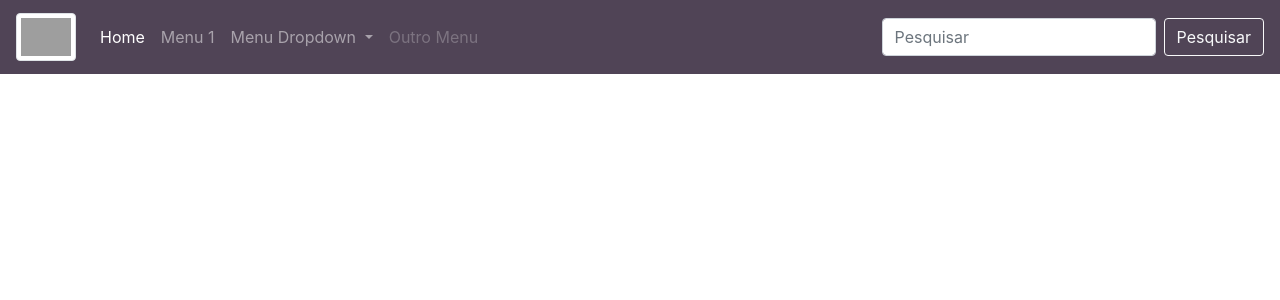
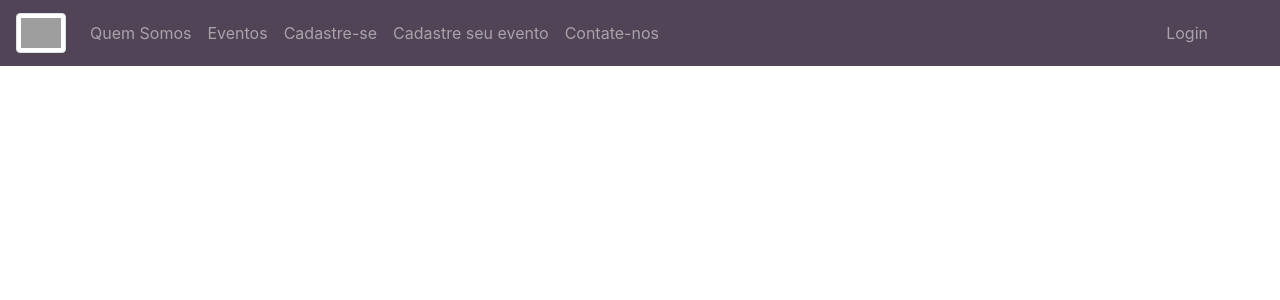
Before and after one commit to tchelauskas/mural, a PHP site: page /head.php in a window 1280 px wide. Shown: the top 300 px of the page. Run offline with PHP 8.4, Linux system fonts and the light colour scheme; grey boxes are pictures that could not be loaded.

Commit message:
Criacao da Home, integracao com login e cadastros

```diff
--- a/inserts/footer.php
+++ b/inserts/footer.php
@@ -1,7 +1,7 @@
    <!-- Inicio do Footer -->
-    <footer class="page-footer font-small text-white-50 bg-dark" >
+    <footer class="page-footer font-small text-white-50 bg-dark">
         <!-- Copyright -->
-        <div class="footer-copyright text-center py-3" style="background-color: #2b2230">PostEduc © 2020 - Todos os direitos reservados</div>
+        <div class="footer-copyright text-center py-3" style="background-color: #504456">PostEduc © 2020 - Todos os direitos reservados</div>
         <!-- Copyright -->
     </footer>
     <!-- Fim do Footer -->
--- a/inserts/head.php
+++ b/inserts/head.php
@@ -13,8 +13,8 @@
 <body>
     <!--Menu principal-->
     <nav class="navbar navbar-expand-md navbar-dark" style="background-color: #504456">
-        <a class="navbar-brand" href="#">
-            <img src="../imagens/logo.png" id= "logo" width="60" class="img-thumbnail rounded"  alt="Responsive image" >
+        <a class="navbar-brand" href="./index.php">
+            <img src="../imagens/logo.png" id= "logo" width="50" class="img-thumbnail rounded"  alt="Responsive image" >
         </a>
         <button class="navbar-toggler" type="button" data-toggle="collapse" data-target="#navbarSupportedContent"   aria-controls="navbarSupportedContent" aria-expanded="false" aria-label="Toggle navigation">
             <span class="navbar-toggler-icon"></span>
@@ -22,13 +22,28 @@
 
         <div class="collapse navbar-collapse" id="navbarSupportedContent">
             <ul class="navbar-nav mr-auto">
-                <li class="nav-item active">
-                    <a class="nav-link" href="#">Home <span class="sr-only">(current)</span></a>
+                <li class="nav-item">
+                    <a class="nav-link" href="#">Quem Somos</a>
                 </li>
                 <li class="nav-item">
-                    <a class="nav-link" href="#">Menu 1</a>
+                    <a class="nav-link" href="#">Eventos</a>
                 </li>
-                <li class="nav-item dropdown">
+                <li class="nav-item">
+                    <a class="nav-link" href="./cadastro.php">Cadastre-se</a>
+                </li>
+                <li class="nav-item">
+                    <a class="nav-link" href="./cadastroevento.php">Cadastre seu evento</a>
+                </li>
+                <li class="nav-item">
+                    <a class="nav-link" href="#">Contate-nos</a>
+                </li>
+            </ul>
+            <ul class="navbar-nav mr-5">
+                <li class="nav-item">
+                    <a class="nav-link" href="./telaLogin.php">Login</a>
+                </li>
+            </ul>
+             <!--<li class="nav-item dropdown">
                     <a class="nav-link dropdown-toggle" href="#" id="navbarDropdownMenuLink" role="button" data-toggle="dropdown" aria-haspopup="true" aria-expanded="false">
                     Menu Dropdown
                     </a>
@@ -37,15 +52,11 @@
                     <a class="dropdown-item" href="#">Another action</a>
                     <a class="dropdown-item" href="#">Something else here</a>
                     </div>
-                </li>
-                <li class="nav-item">
-                    <a class="nav-link disabled" href="#" tabindex="-1" aria-disabled="true">Outro Menu</a>
-                </li>
-            </ul>
-            <form class="form-inline my-2 my-lg-0">
+            </li>-->
+            <!--<form class="form-inline my-2 my-lg-0">
                 <input class="form-control mr-sm-2" type="search" placeholder="Pesquisar" aria-label="Search">
                 <button class="btn btn-outline-light my-2 my-sm-0" type="submit">Pesquisar</button>
-            </form>
+            </form>-->
         </div>
     </nav>
     <!--Fim do Menu Principal-->
--- a/php/cadastro.php
+++ b/php/cadastro.php
@@ -23,7 +23,7 @@
         </header>
 
         <div class="container">
-            <div class="col-md-5 mt-5 jumbotron bg-second">
+            <div class="col-md-5 mx-auto jumbotron bg-second">
                 <h2>Seja Bem-vindo, Faça Aqui seu Cadastro</h2>
                 <hr>
 
@@ -62,7 +62,7 @@
                         <input class="form-control" type="password" name="senha" id="senha" onkeyup="valida_campos()">
                     </div>
 
-                    <button type="submit" name="cadastrar" class="btn btn-success mb-4" id="cadastrar-usuarios">Cadastrar</button>
+                    <button type="submit" name="cadastrar" class="btn btn-success" id="cadastrar-usuarios">Cadastrar</button>
                     <a href="telaLogin.php" name="voltar" class="btn btn-secondary"> Voltar </a>
 
                  </form>
```
Also changed, not shown: php/index.php (added, +43 -0 lines).
